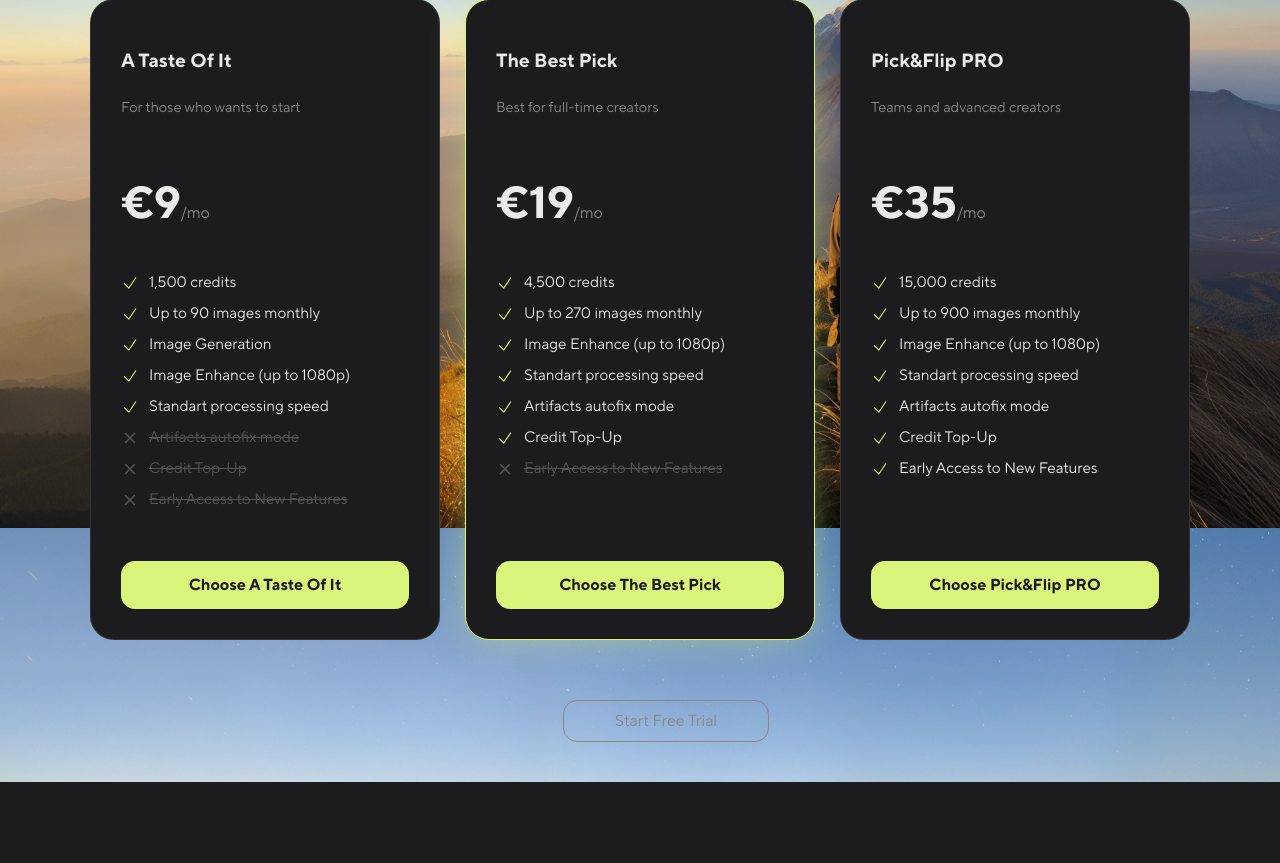
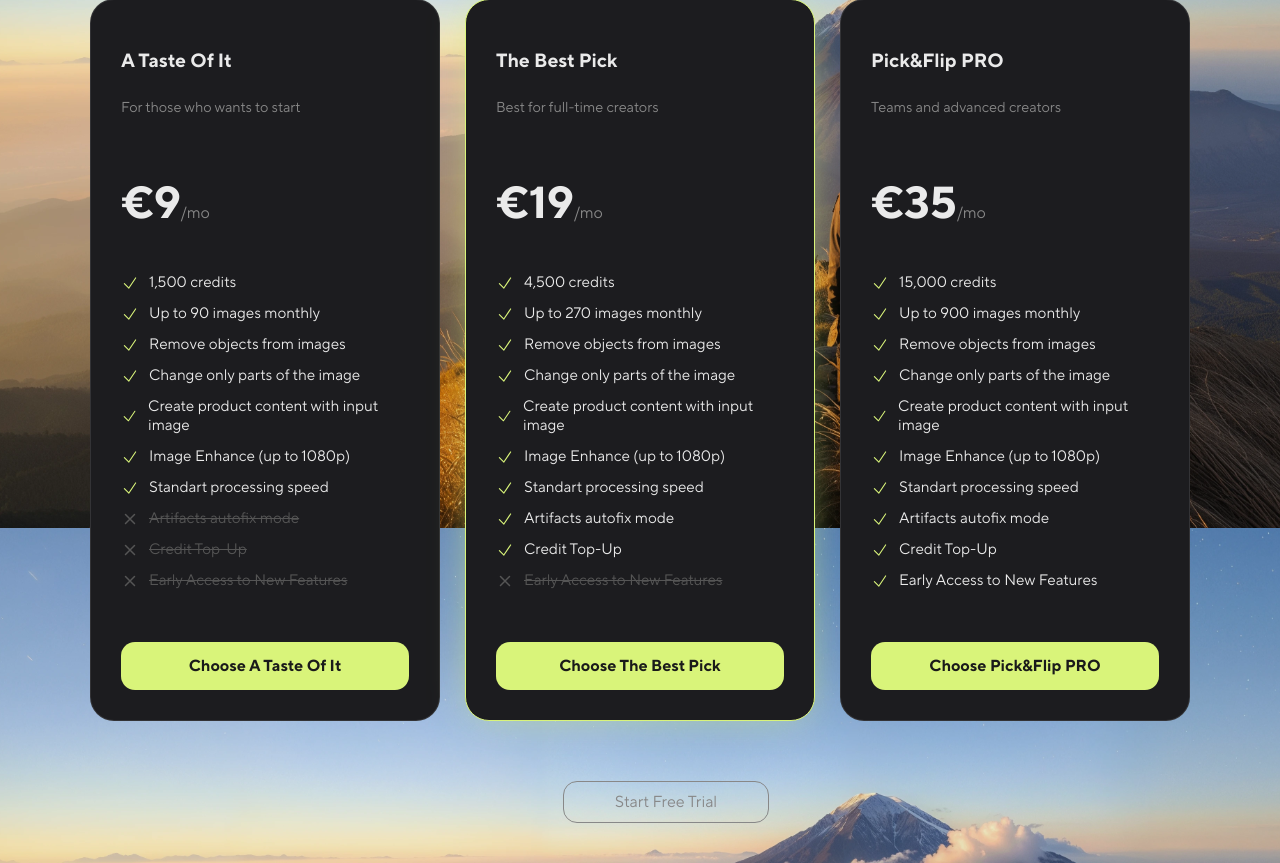
Before and after one commit to labprototypes/render-direct-project, a Flask app: page /choose-plan in a window 1280 px wide. Shown: the part 272-1135 px from the top of the page. Before the commit the page ends 1054 px from the top, so only its background shows below. Run offline with Flask 3, Linux system fonts and the light colour scheme; the visitor is signed in with stand-in values (Sample User, id 1).

Commit message:
Update choose_plan.html

```diff
--- a/templates/choose_plan.html
+++ b/templates/choose_plan.html
@@ -16,7 +16,9 @@
         <ul class="plan-includes">
             <li class="available"><svg fill="none" viewBox="0 0 24 24" stroke-width="1.5" stroke="currentColor"><path stroke-linecap="round" stroke-linejoin="round" d="m4.5 12.75 6 6 9-13.5" /></svg>1,500 credits</li>
             <li class="available"><svg fill="none" viewBox="0 0 24 24" stroke-width="1.5" stroke="currentColor"><path stroke-linecap="round" stroke-linejoin="round" d="m4.5 12.75 6 6 9-13.5" /></svg>Up to 90 images monthly</li>
-            <li class="available"><svg fill="none" viewBox="0 0 24 24" stroke-width="1.5" stroke="currentColor"><path stroke-linecap="round" stroke-linejoin="round" d="m4.5 12.75 6 6 9-13.5" /></svg>Image Generation</li>
+            <li class="available"><svg fill="none" viewBox="0 0 24 24" stroke-width="1.5" stroke="currentColor"><path stroke-linecap="round" stroke-linejoin="round" d="m4.5 12.75 6 6 9-13.5" /></svg>Remove objects from images</li>
+            <li class="available"><svg fill="none" viewBox="0 0 24 24" stroke-width="1.5" stroke="currentColor"><path stroke-linecap="round" stroke-linejoin="round" d="m4.5 12.75 6 6 9-13.5" /></svg>Change only parts of the image</li>
+            <li class="available"><svg fill="none" viewBox="0 0 24 24" stroke-width="1.5" stroke="currentColor"><path stroke-linecap="round" stroke-linejoin="round" d="m4.5 12.75 6 6 9-13.5" /></svg>Create product content with input image</li>
             <li class="available"><svg fill="none" viewBox="0 0 24 24" stroke-width="1.5" stroke="currentColor"><path stroke-linecap="round" stroke-linejoin="round" d="m4.5 12.75 6 6 9-13.5" /></svg>Image Enhance (up to 1080p)</li>
             <li class="available"><svg fill="none" viewBox="0 0 24 24" stroke-width="1.5" stroke="currentColor"><path stroke-linecap="round" stroke-linejoin="round" d="m4.5 12.75 6 6 9-13.5" /></svg>Standart processing speed</li>
             <li class="unavailable"><svg fill="none" viewBox="0 0 24 24" stroke-width="2" stroke="currentColor"><path stroke-linecap="round" stroke-linejoin="round" d="M6 18 18 6M6 6l12 12" /></svg>Artifacts autofix mode</li>
@@ -24,7 +26,7 @@
             <li class="unavailable"><svg fill="none" viewBox="0 0 24 24" stroke-width="2" stroke="currentColor"><path stroke-linecap="round" stroke-linejoin="round" d="M6 18 18 6M6 6l12 12" /></svg>Early Access to New Features</li>
         </ul>
         <form action="{{ url_for('create_checkout_session') }}" method="POST">
-            <input type="hidden" name="price_id" value="{{ PLAN_PRICES.taste }}" />
+            <input type="hidden" name="price_id" value="{{ PLAN_PRICES.taste }}">
             <button type="submit" class="btn">Choose A Taste Of It</button>
         </form>
     </div>
@@ -36,6 +38,9 @@
         <ul class="plan-includes">
             <li class="available"><svg fill="none" viewBox="0 0 24 24" stroke-width="1.5" stroke="currentColor"><path stroke-linecap="round" stroke-linejoin="round" d="m4.5 12.75 6 6 9-13.5" /></svg>4,500 credits</li>
             <li class="available"><svg fill="none" viewBox="0 0 24 24" stroke-width="1.5" stroke="currentColor"><path stroke-linecap="round" stroke-linejoin="round" d="m4.5 12.75 6 6 9-13.5" /></svg>Up to 270 images monthly</li>
+            <li class="available"><svg fill="none" viewBox="0 0 24 24" stroke-width="1.5" stroke="currentColor"><path stroke-linecap="round" stroke-linejoin="round" d="m4.5 12.75 6 6 9-13.5" /></svg>Remove objects from images</li>
+            <li class="available"><svg fill="none" viewBox="0 0 24 24" stroke-width="1.5" stroke="currentColor"><path stroke-linecap="round" stroke-linejoin="round" d="m4.5 12.75 6 6 9-13.5" /></svg>Change only parts of the image</li>
+            <li class="available"><svg fill="none" viewBox="0 0 24 24" stroke-width="1.5" stroke="currentColor"><path stroke-linecap="round" stroke-linejoin="round" d="m4.5 12.75 6 6 9-13.5" /></svg>Create product content with input image</li>
             <li class="available"><svg fill="none" viewBox="0 0 24 24" stroke-width="1.5" stroke="currentColor"><path stroke-linecap="round" stroke-linejoin="round" d="m4.5 12.75 6 6 9-13.5" /></svg>Image Enhance (up to 1080p)</li>
             <li class="available"><svg fill="none" viewBox="0 0 24 24" stroke-width="1.5" stroke="currentColor"><path stroke-linecap="round" stroke-linejoin="round" d="m4.5 12.75 6 6 9-13.5" /></svg>Standart processing speed</li>
             <li class="available"><svg fill="none" viewBox="0 0 24 24" stroke-width="1.5" stroke="currentColor"><path stroke-linecap="round" stroke-linejoin="round" d="m4.5 12.75 6 6 9-13.5" /></svg>Artifacts autofix mode</li>
@@ -43,7 +48,7 @@
             <li class="unavailable"><svg fill="none" viewBox="0 0 24 24" stroke-width="2" stroke="currentColor"><path stroke-linecap="round" stroke-linejoin="round" d="M6 18 18 6M6 6l12 12" /></svg>Early Access to New Features</li>
         </ul>
         <form action="{{ url_for('create_checkout_session') }}" method="POST">
-            <input type="hidden" name="price_id" value="{{ PLAN_PRICES.best }}" />
+            <input type="hidden" name="price_id" value="{{ PLAN_PRICES.best }}">
             <button type="submit" class="btn">Choose The Best Pick</button>
         </form>
     </div>
@@ -55,6 +60,9 @@
         <ul class="plan-includes">
             <li class="available"><svg fill="none" viewBox="0 0 24 24" stroke-width="1.5" stroke="currentColor"><path stroke-linecap="round" stroke-linejoin="round" d="m4.5 12.75 6 6 9-13.5" /></svg>15,000 credits</li>
             <li class="available"><svg fill="none" viewBox="0 0 24 24" stroke-width="1.5" stroke="currentColor"><path stroke-linecap="round" stroke-linejoin="round" d="m4.5 12.75 6 6 9-13.5" /></svg>Up to 900 images monthly</li>
+            <li class="available"><svg fill="none" viewBox="0 0 24 24" stroke-width="1.5" stroke="currentColor"><path stroke-linecap="round" stroke-linejoin="round" d="m4.5 12.75 6 6 9-13.5" /></svg>Remove objects from images</li>
+            <li class="available"><svg fill="none" viewBox="0 0 24 24" stroke-width="1.5" stroke="currentColor"><path stroke-linecap="round" stroke-linejoin="round" d="m4.5 12.75 6 6 9-13.5" /></svg>Change only parts of the image</li>
+            <li class="available"><svg fill="none" viewBox="0 0 24 24" stroke-width="1.5" stroke="currentColor"><path stroke-linecap="round" stroke-linejoin="round" d="m4.5 12.75 6 6 9-13.5" /></svg>Create product content with input image</li>
             <li class="available"><svg fill="none" viewBox="0 0 24 24" stroke-width="1.5" stroke="currentColor"><path stroke-linecap="round" stroke-linejoin="round" d="m4.5 12.75 6 6 9-13.5" /></svg>Image Enhance (up to 1080p)</li>
             <li class="available"><svg fill="none" viewBox="0 0 24 24" stroke-width="1.5" stroke="currentColor"><path stroke-linecap="round" stroke-linejoin="round" d="m4.5 12.75 6 6 9-13.5" /></svg>Standart processing speed</li>
             <li class="available"><svg fill="none" viewBox="0 0 24 24" stroke-width="1.5" stroke="currentColor"><path stroke-linecap="round" stroke-linejoin="round" d="m4.5 12.75 6 6 9-13.5" /></svg>Artifacts autofix mode</li>
@@ -62,13 +70,13 @@
             <li class="available"><svg fill="none" viewBox="0 0 24 24" stroke-width="1.5" stroke="currentColor"><path stroke-linecap="round" stroke-linejoin="round" d="m4.5 12.75 6 6 9-13.5" /></svg>Early Access to New Features</li>
         </ul>
         <form action="{{ url_for('create_checkout_session') }}" method="POST">
-            <input type="hidden" name="price_id" value="{{ PLAN_PRICES.pro }}" />
+            <input type="hidden" name="price_id" value="{{ PLAN_PRICES.pro }}">
             <button type="submit" class="btn">Choose Pick&Flip PRO</button>
         </form>
     </div>
 </div>
 
 <div class="bottom-link">
-    <a href="{{ url_for('index') }}" class="btn btn-trial">Start Free Trial</a>
+    <a href="{{ url_for('index') }}" class="btn btn-secondary btn-trial">Start Free Trial</a>
 </div>
 {% endblock %}
```
